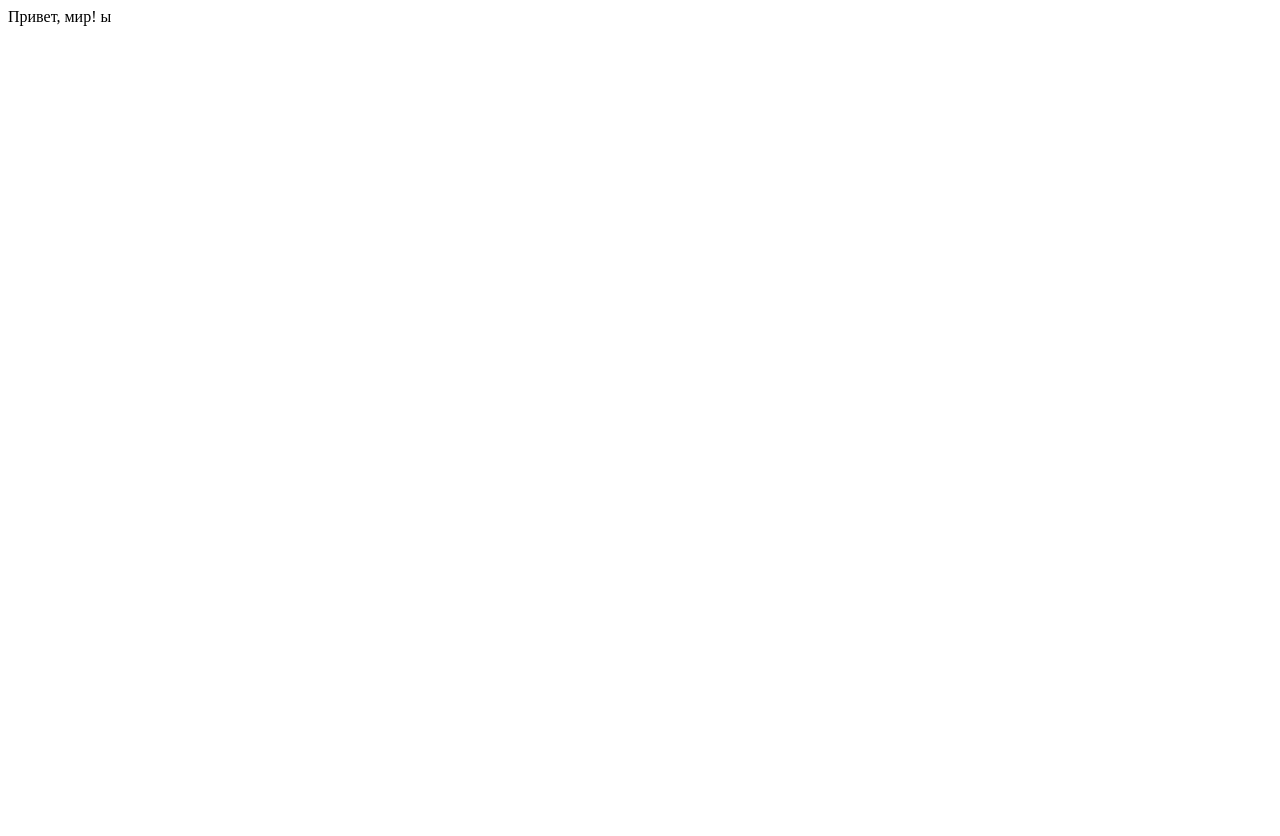
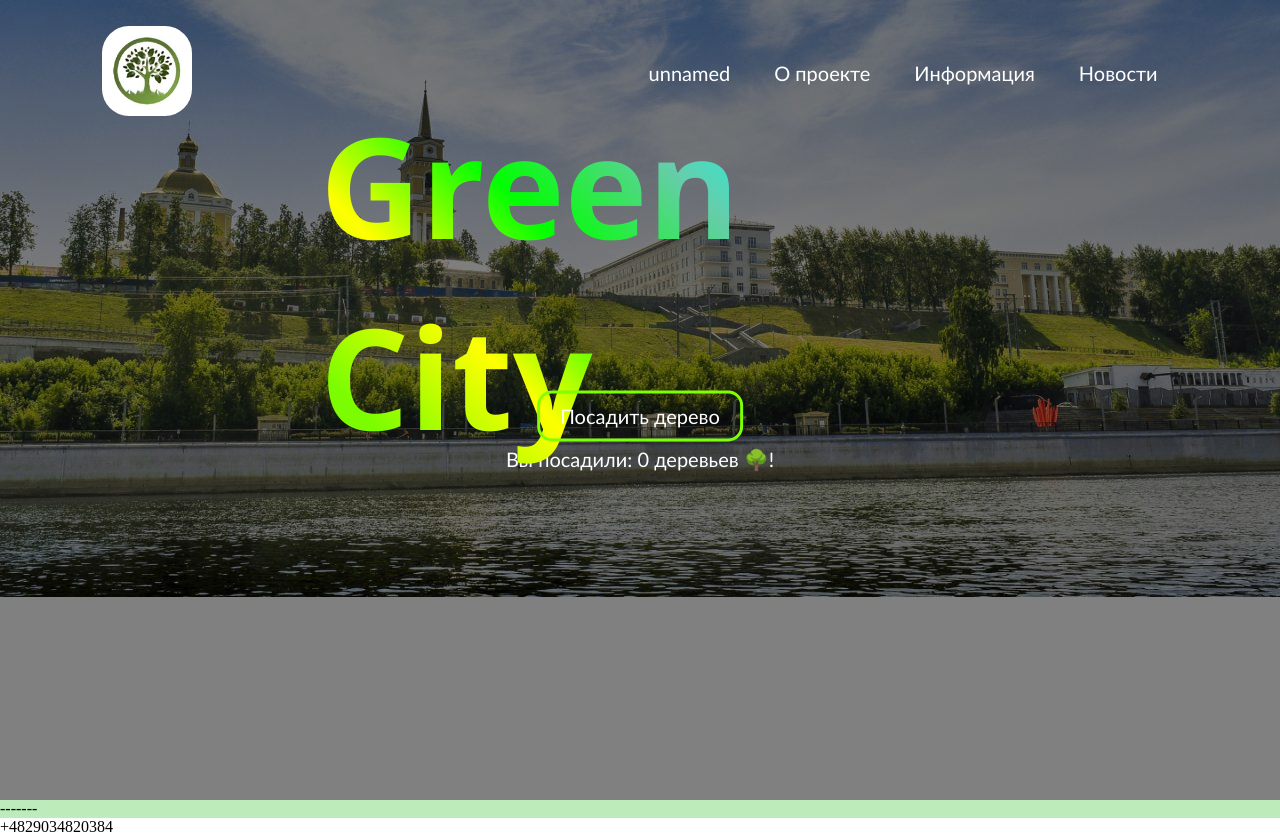
Before and after one commit to ShaposhnikovAlexey/GreenCity, a plain HTML site: page index.html in a window 1280 px wide. Before the commit the page ends 800 px from the top, so only its background shows below. Drawn offline with Linux system fonts and the light colour scheme.

```diff
--- a/index.html
+++ b/index.html
@@ -3,9 +3,34 @@
 <head>
     <meta charset="UTF-8">
     <meta name="viewport" content="width=device-width, initial-scale=1.0">
-    <title>Document</title>
+    <title>GreenCity</title>
+    <link rel="shortcut icon" href="img/favicon-16x16.png">
+    <link rel="stylesheet" href="style.css">
+    <link href="https://fonts.googleapis.com/css?family=Lato" rel="stylesheet">
 </head>
 <body>
-    <a>Привет, мир!</a> ы
+    <div class="container">
+        <div class="header">
+        <a href="#"><img src="img/image-logo.png" class="logo" alt="green-tree"></a>
+            <ul>
+                <li><a href="https://zelen.gorodperm.ru/">unnamed</a></li>
+                <li><a href="https://zelen.gorodperm.ru/about">О проекте</a></li>
+                <li><a href="https://zelen.gorodperm.ru/info">Информация</a></li>
+                <li><a href="https://zelen.gorodperm.ru/news">Новости</a></li>
+            </ul>
+        </div>
+        <h1>Green City</h1>
+        <div class="tree-text">
+        <a id="tree-counterID" class="tree-counter">Вы посадили: 0 деревьев 🌳!</ф>
+    </div>
+        <button type="submit" class="button-tree" id="submit"><a style="color: white;">Посадить дерево</a></button>
+    </div>
+    <div class="main" style="background-color: #BDEBBA;">
+        -------
+    </div>
+    <div class="footer">
+        +4829034820384
+    </div>
+    <script src="main.js"></script>
 </body>
 </html>
--- a/main.js
+++ b/main.js
@@ -0,0 +1,19 @@
+// let tree = 0;
+
+// document.getElementById('counter')[0].textContent = "Вы посадили " + tree + " деревьев !"
+
+// document.querySelector('button').onclick = function() {
+//     tree = tree + 1 //++tree
+//     alert(tree)
+// }
+
+var tree = 0;
+
+function updateVariable() {
+  document.getElementById('tree-counterID').textContent = "Вы посадили: " + tree + " деревьев 🌳!";
+}
+
+document.querySelector('button').addEventListener('click', function() {
+  tree++;
+  updateVariable();
+});
--- a/style.css
+++ b/style.css
@@ -0,0 +1,110 @@
+*{
+    margin: 0;
+    padding: 0;
+    box-sizing: border-box;
+}
+
+a {
+    text-decoration: none;
+    color:white;
+    font-family: 'Gill Sans', 'Gill Sans MT', Calibri, 'Trebuchet MS', sans-serif;
+    font-size: 20px;
+}
+
+.container {
+    width: 100%;
+    height: 100vh;
+    background-image: url(img/123123123.jpg);
+    background-repeat: no-repeat;
+    background-size: 100%;
+    background-blend-mode: multiply;
+    background-color: grey;
+    max-height: 950px;
+}
+
+.header {
+    display: flex;
+    align-items: center;
+    justify-content: space-between;
+    padding-left: 8%;
+    padding-right: 8%;
+    padding-top: 2%;
+}
+
+.logo {
+    width: 90px;
+    border-radius: 30%;
+}
+
+.header ul li {
+    list-style: none;
+    display: inline-block;
+    padding: 20px;
+}
+
+.header ul li a:hover {
+    filter: drop-shadow(0 0 20px green) drop-shadow(0 0 30px green);
+    color: #BDEBBA;
+}
+
+h1 {
+    color: transparent;
+    background-image: linear-gradient(45deg, #66FF00, #ADFF2F, #7FFF00 ,#7CFC00  , #7CFC00,
+    Yellow, Lime, MediumAquaMarine, Aqua, blue);
+    font-family: 'Segoe UI', Tahoma, Geneva, Verdana, sans-serif;
+    background-size: 200%, 200%;
+    animation: move 10s ease infinite;
+    font-size: 140px;
+    top: 35%;
+    position: absolute;
+    left: 50%;
+    transform: translate(-50%, -50%);
+    background-clip: text;
+    -webkit-background-clip: text;
+}
+
+@keyframes move {
+    0% {
+        background-position: 0
+        0;
+    }
+    25% {
+        background-position:
+        100% 0;
+    }
+    50% {
+        background-position:100%
+        100%;
+    }
+    75% {
+        background-position: 0
+        100%;
+    }
+    100% {
+        background-position: 0
+        0;
+    }
+}
+
+.button-tree {
+    position: absolute;
+    top: 52%;
+    left: 50%;
+    outline: none;
+    transform: translate(-50%, -50%);
+    padding: 10px 20px;
+    font-size: 17px;
+    border: 3px solid #7FFF00;
+    cursor: pointer;
+    background: transparent;
+    border-radius: 15px;
+}
+
+.button-tree :hover {
+    filter:drop-shadow(0 0 20px green) drop-shadow(0 0 30px green);
+}
+
+.tree-text {
+    text-align: center;
+    margin-top: 327px;
+}
```
Also changed, not shown: img/123123123.jpg (added), img/favicon-16x16.png (added), img/image-logo-n.png (added), img/image-logo.png (added), 1 other file.
